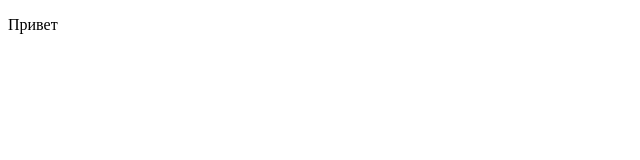
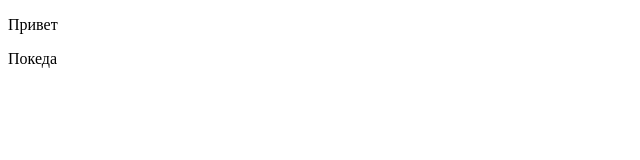
Before and after one commit to testyfortests/testyfortest.github.io, a plain HTML site: page index.html in a window 1280 px wide. Shown: the full height of the page, 0-640 px from the left. Drawn offline with Linux system fonts and the light colour scheme.

Commit message:
index page updated

```diff
--- a/index.html
+++ b/index.html
@@ -5,5 +5,6 @@
 </head>
 <body>
 	<p>Привет</p>
+	<p>Покеда</p>
 </body>
 </html>
```
